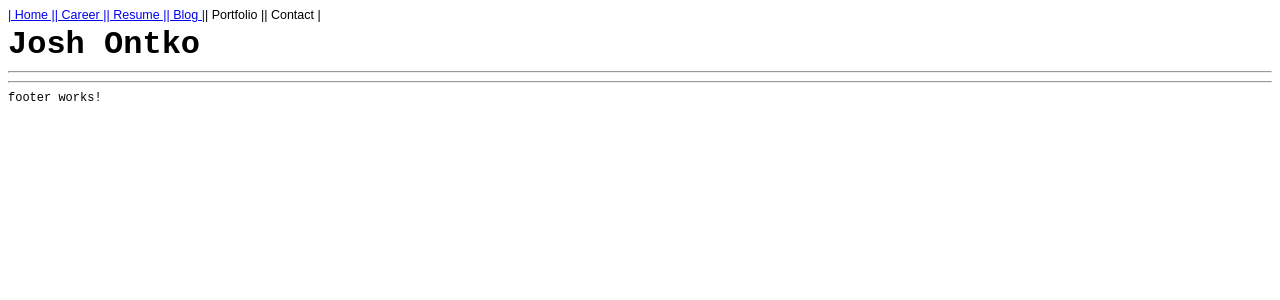
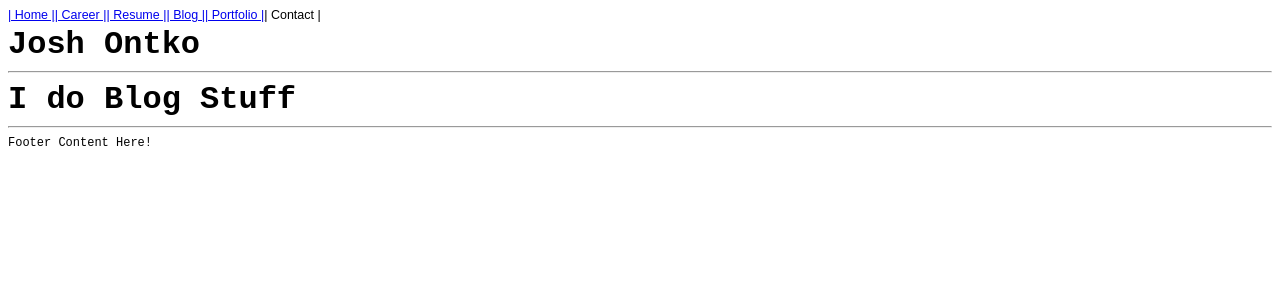
Before and after one commit to jontko/Resume, an Angular app: page /blog in a window 1280 px wide. Shown: the top 300 px of the page. Built offline with nearby package versions, Linux system fonts and the light colour scheme.

Commit message:
Added portfolio modularized component

```diff
--- a/src/app/app-routing.module.ts
+++ b/src/app/app-routing.module.ts
@@ -25,6 +25,12 @@ const routes: Routes = [
     path: 'blog',
     loadChildren: () =>
       import('./blog/blog.module').then(b => b.BlogModule)
+  },
+
+  {
+    path: 'portfolio',
+    loadChildren: () =>
+      import('./portfolio/portfolio.module').then(p => p.PortfolioModule)
   }
 ];
 
--- a/src/app/app.module.ts
+++ b/src/app/app.module.ts
@@ -7,10 +7,12 @@ import { FooterModule } from './footer/footer.module';
 import { HeaderModule } from './header/header.module';
 import { HomeModule } from './home/home.module';
 import { CareerModule } from './career/career.module';
+import { PortfolioComponent } from './portfolio/portfolio.component';
 
 @NgModule({
   declarations: [
-    AppComponent
+    AppComponent,
+    PortfolioComponent
   ],
 
   imports: [
--- a/src/app/blog/blog.module.ts
+++ b/src/app/blog/blog.module.ts
@@ -3,7 +3,7 @@ import { CommonModule } from '@angular/common';
 import { BlogComponent } from './blog.component';
 import { Routes, RouterModule } from '@angular/router';
 
-const routes: Routes = [{ path: 'blog', component: BlogComponent}];
+const routes: Routes = [{ path: '', component: BlogComponent}];
 
 @NgModule({
   declarations: [
--- a/src/app/footer/footer.component.html
+++ b/src/app/footer/footer.component.html
@@ -1 +1 @@
-<p>footer works!</p>
+<p>Footer Content Here!</p>
--- a/src/app/header/header.component.html
+++ b/src/app/header/header.component.html
@@ -2,5 +2,5 @@
 <a routerLink="/career"> | Career | </a>
 <a routerLink="/resume"> | Resume | </a>
 <a routerLink="/blog"> | Blog | </a>
-<a>| Portfolio | </a>
+<a routerLink="/portfolio">| Portfolio | </a>
 <a> | Contact | </a>
--- /dev/null
+++ b/src/app/portfolio/portfolio.component.html
@@ -0,0 +1 @@
+<p>portfolio works!</p>
--- /dev/null
+++ b/src/app/portfolio/portfolio.component.ts
@@ -0,0 +1,15 @@
+import { Component, OnInit } from '@angular/core';
+
+@Component({
+  selector: 'app-portfolio',
+  templateUrl: './portfolio.component.html',
+  styleUrls: ['./portfolio.component.css']
+})
+export class PortfolioComponent implements OnInit {
+
+  constructor() { }
+
+  ngOnInit() {
+  }
+
+}
--- /dev/null
+++ b/src/app/portfolio/portfolio.module.ts
@@ -0,0 +1,19 @@
+import { NgModule } from '@angular/core';
+import { CommonModule } from '@angular/common';
+import { PortfolioComponent } from './portfolio.component';
+import {Routes, RouterModule } from '@angular/router';
+
+const routes: Routes = [{ path: '', component: PortfolioComponent}];
+
+@NgModule({
+  declarations: [
+    PortfolioComponent
+  ],
+  imports: [
+    CommonModule
+  ],
+  exports: [
+    PortfolioComponent
+  ]
+})
+export class PortfolioModule { }
```
Also changed, not shown: src/app/portfolio/portfolio.component.css (added), 1 other file (tests, documents, lock files or other folders).
